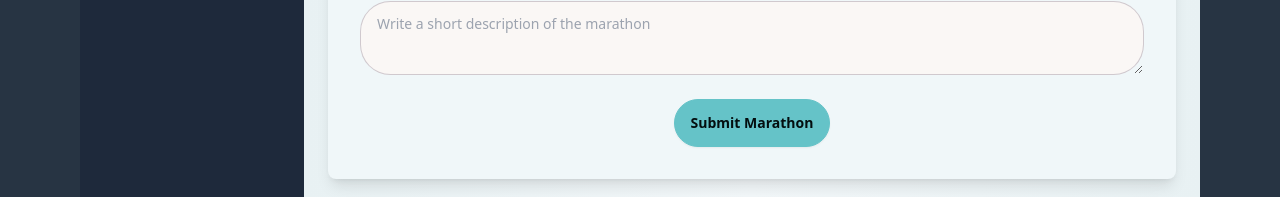
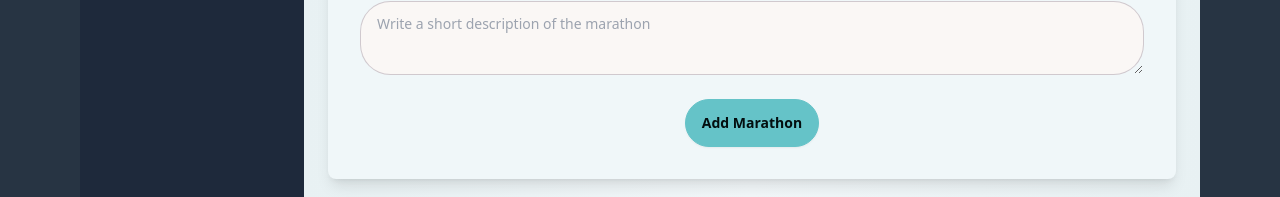
Before and after one commit to mhneloy/B10A11-client, a React (Vite) app: page /dashboard in a window 1280 px wide. Shown: the part 656-853 px from the top of the page. Built offline with nearby package versions, Linux system fonts and the light colour scheme; no server answers; sample sign-in values are in the browser's storage.

Commit message:
upadte the submit buttion title in Add Marathon component

```diff
--- a/src/component/AddMarathon/AddMarathon.jsx
+++ b/src/component/AddMarathon/AddMarathon.jsx
@@ -187,7 +187,7 @@ const AddMarathon = () => {
           {/* Submit Button */}
           <div className="md:col-span-2 text-center">
             <button type="submit" className="btn btn-primary w-full md:w-auto">
-              Submit Marathon
+              Add Marathon
             </button>
           </div>
         </form>
```
